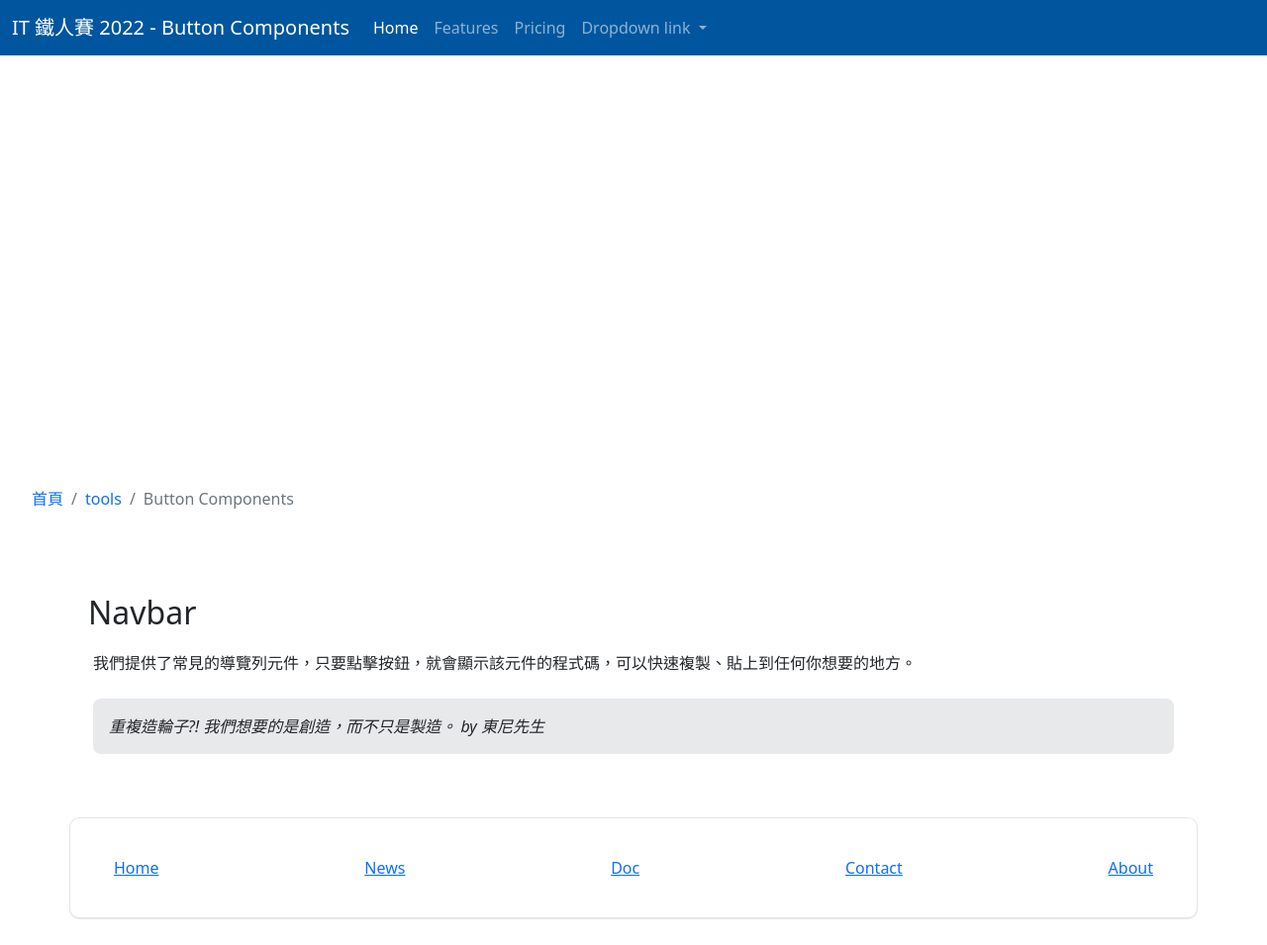
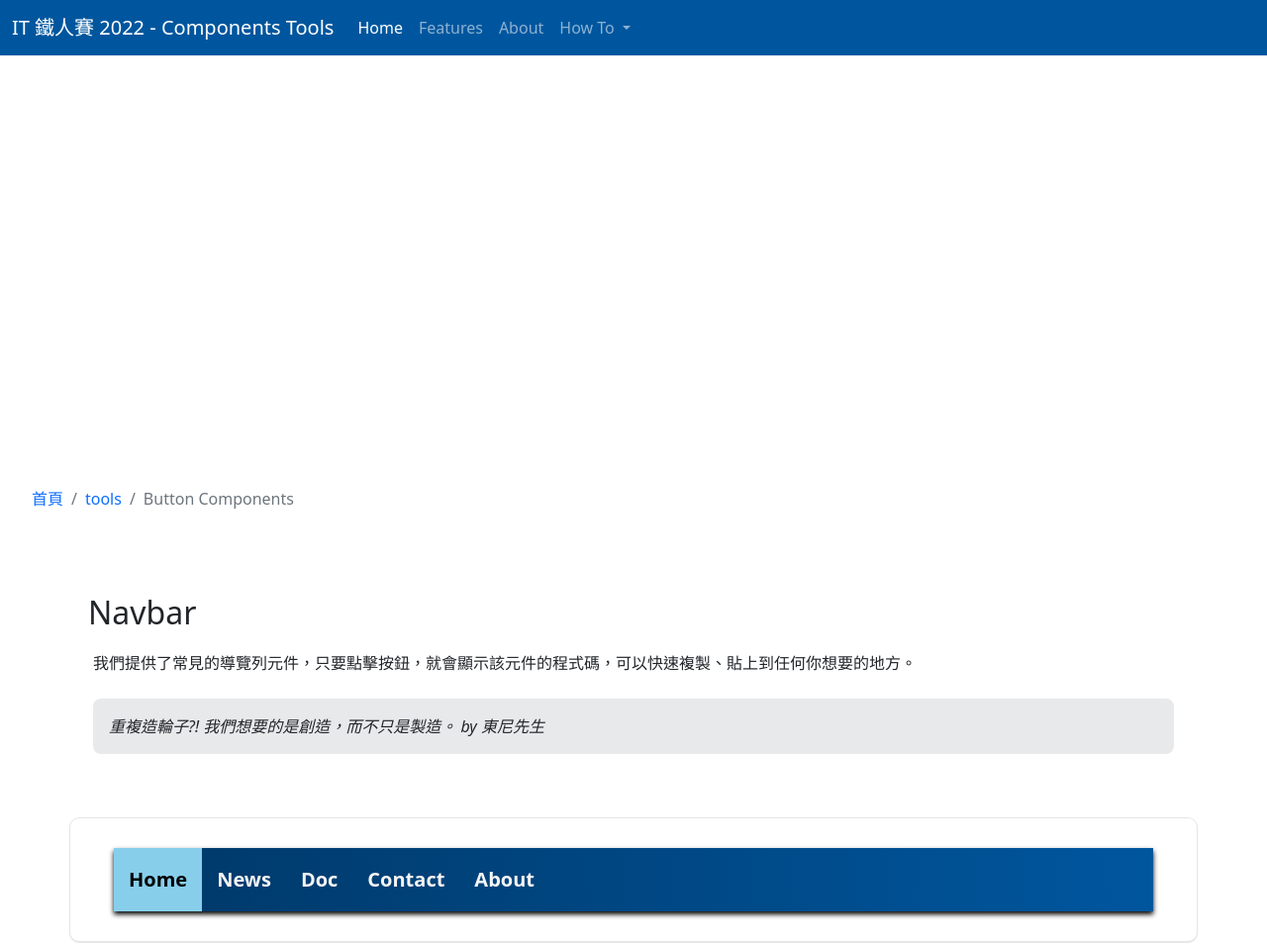
Before and after one commit to tonytwcom/ithome-ironman-2022, a plain HTML site: page day02-components-navbar/index.html in a window 1280 px wide. Shown: the top 955 px of the page at 99% size. Drawn offline with nearby package versions, Linux system fonts and the light colour scheme.

Commit message:
feat : navbar 功能實作

```diff
--- a/common/js/header.js
+++ b/common/js/header.js
@@ -1,7 +1,7 @@
 export function showHeader() {
     let commonHeader = ` <nav class="navbar navbar-expand-lg navbar-dark primary">
     <div class="container-fluid">
-    <a class="navbar-brand" href="#">IT 鐵人賽 2022 - Button Components</a>
+    <a class="navbar-brand" href="#">IT 鐵人賽 2022 - Components Tools </a>
     <button
         class="navbar-toggler"
         type="button"
@@ -22,7 +22,7 @@ export function showHeader() {
                 <a class="nav-link" href="#">Features</a>
             </li>
             <li class="nav-item">
-                <a class="nav-link" href="#">Pricing</a>
+                <a class="nav-link" href="#">About</a>
             </li>
             <li class="nav-item dropdown">
                 <a
@@ -33,14 +33,14 @@ export function showHeader() {
                     data-bs-toggle="dropdown"
                     aria-expanded="false"
                 >
-                    Dropdown link
+                    How To
                 </a>
                 <ul class="dropdown-menu" aria-labelledby="navbarDropdownMenuLink">
                     <li>
-                        <a class="dropdown-item" href="#">Action</a>
+                        <a class="dropdown-item" href="../../day01-components-buttons/index.html">Button</a>
                     </li>
                     <li>
-                        <a class="dropdown-item" href="#">Another action</a>
+                        <a class="dropdown-item" href="../../day02-components-navbar/index.html">Navbar</a>
                     </li>
                     <li>
                         <a class="dropdown-item" href="#">Something else here</a>
--- a/day02-components-navbar/index.html
+++ b/day02-components-navbar/index.html
@@ -6,6 +6,7 @@
         <meta name="viewport" content="width=device-width, initial-scale=1.0" />
         <title>day02-components-navbar</title>
         <link rel="stylesheet" href="../day01-components-buttons/style.css" />
+        <link rel="stylesheet" href="./style.css" />
 
         <link
             href="https://cdn.jsdelivr.net/npm/bootstrap@5.2.0-beta1/dist/css/bootstrap.min.css"
@@ -34,7 +35,7 @@
                 <br /><br />
                 <div class="row gx-3 gx-md-5 item">
                     <div class="col-md">
-                        <div class="navbar">
+                        <div class="topnav">
                             <a href="#" class="active">Home</a>
                             <a href="#">News</a>
                             <a href="#">Doc</a>
--- /dev/null
+++ b/day02-components-navbar/style.css
@@ -0,0 +1,31 @@
+.topnav {
+    display: flex;
+    align-items: center;
+    height: 64px;
+    background: #333;
+    background-image: linear-gradient(to left, #00569e 0%, #003868 100%);
+    overflow: hidden;
+    box-shadow: 0px 3px 5px black;
+}
+
+.topnav a {
+    display: flex;
+    align-items: center;
+    height: 100%;
+    padding: 0 15px;
+    color: whitesmoke;
+    text-decoration: none;
+    font-weight: 600;
+    font-size: 20px;
+}
+
+.topnav a:hover {
+    background: rgba(0, 0, 0, 0.8);
+    color: whitesmoke;
+    box-shadow: 0px 3px 5px black;
+}
+
+.topnav .active {
+    background: skyblue;
+    color: black;
+}
```
Also changed, not shown: day01-components-buttons/index.html (+2 -2 lines).
